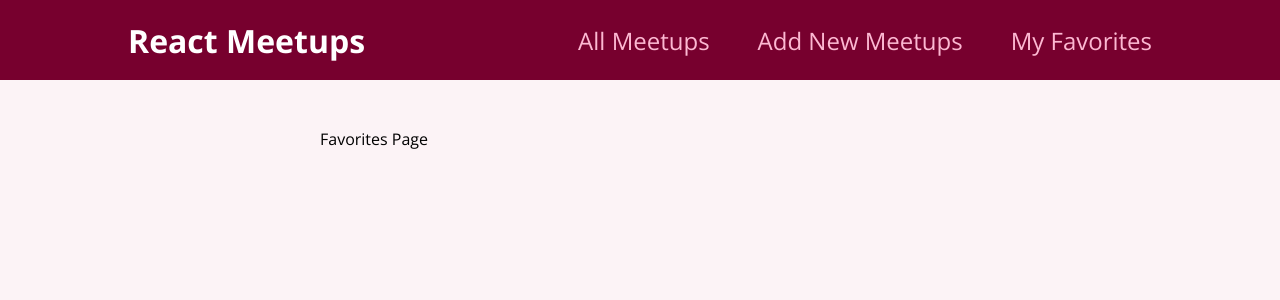
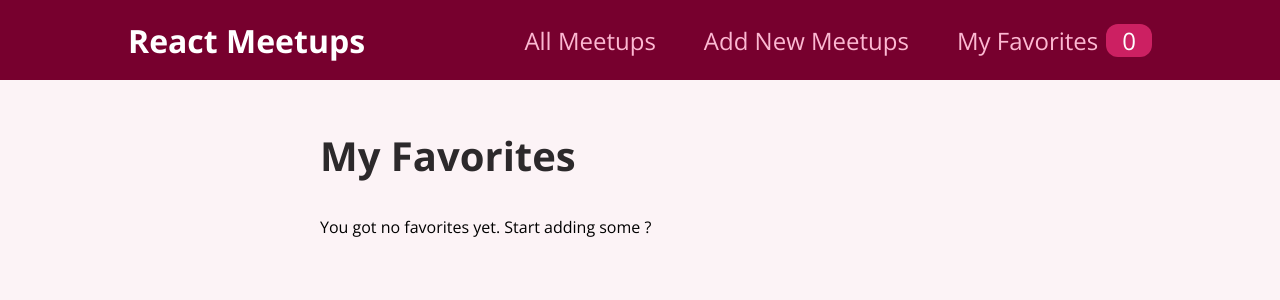
Before and after one commit to Priscilla-D/meetup-react, a React (Create React App) app: page /favorites in a window 1280 px wide. Shown: the top 300 px of the page. Built offline with nearby package versions, Linux system fonts and the light colour scheme.

Commit message:
section 2-47

```diff
--- a/src/components/layout/MainNavigation.js
+++ b/src/components/layout/MainNavigation.js
@@ -1,7 +1,10 @@
+import { useContext } from 'react';
 import { Link } from 'react-router-dom';
 import classes from './MainNavigation.module.css';
+import FavoritesContext from '../../store/favorites-context';
 
 function MainNavigation () {
+    const favoritesCtx = useContext(FavoritesContext);
     return (
     <header className={classes.header}>
         <div className={classes.logo}>React Meetups</div>
@@ -14,7 +17,9 @@
                  <Link to='/new-meetup'>Add New Meetups</Link>
                  </li>
                  <li>
-                 <Link to='/favorites'>My Favorites</Link>
+                 <Link to='/favorites'>My Favorites
+
+                 <span className={classes.badge}>{favoritesCtx.totalFavorites}</span></Link>
                  </li>
             </ul>
         </nav>
--- a/src/pages/Favorites.js
+++ b/src/pages/Favorites.js
@@ -1,5 +1,24 @@
+import { useContext } from "react";
+import FavoritesContext from "../store/favorites-context";
+import MeetupList from "../components/meetups/MeetupList";
+
 function FavoritesPage() {
-    return <div>Favorites Page</div>
+  const favoritesCtx = useContext(FavoritesContext);
+
+  let content;
+
+  if (favoritesCtx.totalFavorites === 0) {
+    content = <p>You got no favorites yet. Start adding some ?</p>;
+  } else {
+    content = <MeetupList meetups={favoritesCtx.favorites} />;
+  }
+
+  return (
+    <section>
+      <h1>My Favorites</h1>
+      {content}
+    </section>
+  );
 }
 
 export default FavoritesPage;
```
